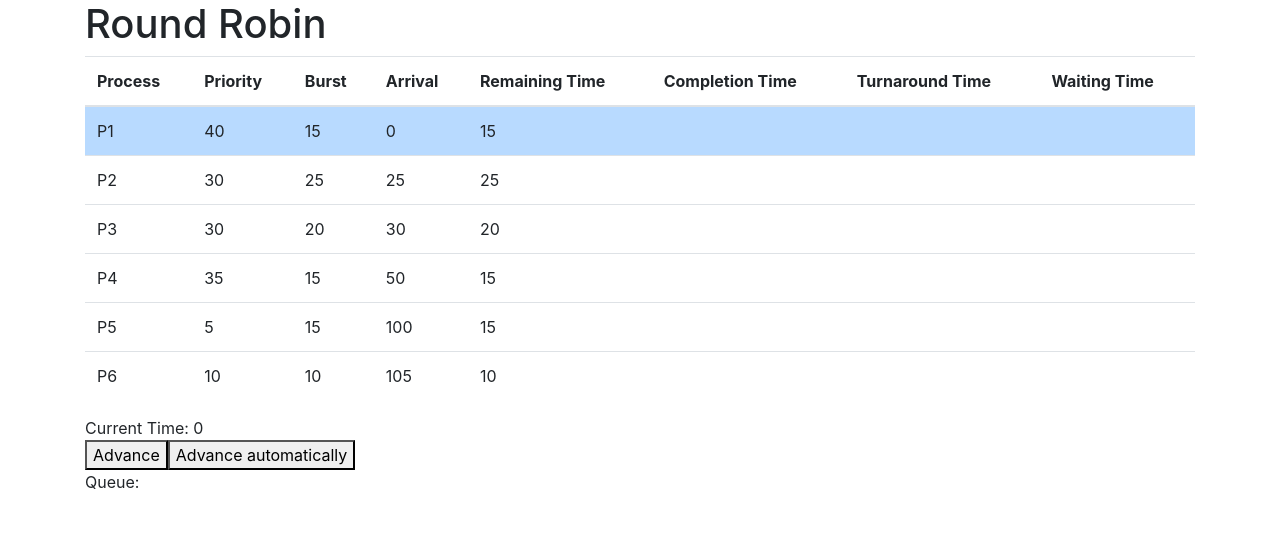
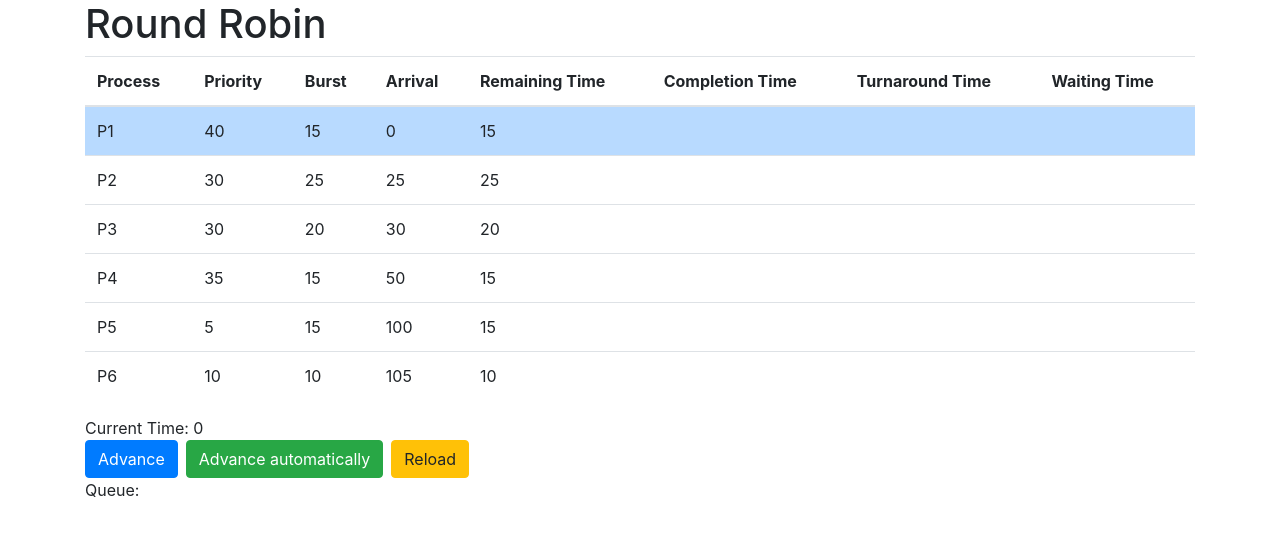
Before and after one commit to giraffesyo/scheduling-problem, a React (Create React App) app: page / in a window 1280 px wide. Shown: the top 536 px of the page. Built offline with nearby package versions, Linux system fonts and the light colour scheme.

Commit message:
Add stop and reload

```diff
--- a/src/RoundRobin.tsx
+++ b/src/RoundRobin.tsx
@@ -38,6 +38,7 @@ interface SchedulerState {
   TimeQuantum: number
   processesToSchedule: Process[]
   queueHistory: { name: string; complete: boolean }[]
+  advancingAutomatically: boolean
 }
 
 interface SchedulerProps {
@@ -59,6 +60,7 @@ class Scheduler extends React.PureComponent<SchedulerProps, SchedulerState> {
     TimeQuantum: 10,
     processesToSchedule: [],
     queueHistory: [],
+    advancingAutomatically: false,
   }
 
   // Updates queue with processes that have arrived but not queued, e.g. "new arrival",
@@ -181,15 +183,21 @@ class Scheduler extends React.PureComponent<SchedulerProps, SchedulerState> {
   scheduleAutomatically = () => {
     if (this.interval) {
       clearInterval(this.interval)
+      this.interval = undefined
+      this.setState({ advancingAutomatically: false })
     } else {
       this.interval = setInterval(this.schedule, 100)
+      this.setState({ advancingAutomatically: true })
     }
   }
 
   render() {
-    const { initialProcessesToSchedule } = this.props
-    const { queueHistory, currentTime } = this.state
-    const { schedule, scheduleAutomatically } = this
+    const {
+      schedule,
+      scheduleAutomatically,
+      props: { initialProcessesToSchedule },
+      state: { queueHistory, currentTime, advancingAutomatically },
+    } = this
     return (
       <div className="container">
         <h1>Round Robin</h1>
@@ -242,9 +250,23 @@ class Scheduler extends React.PureComponent<SchedulerProps, SchedulerState> {
           </tbody>
         </table>
         <div>Current Time: {currentTime}</div>
-        <button onClick={schedule}>Advance</button>
-        <button onClick={scheduleAutomatically}>
-          {this.interval ? 'Stop' : 'Advance automatically'}
+        {advancingAutomatically ? null : (
+          <button className="btn btn-primary mr-2" onClick={schedule}>
+            Advance
+          </button>
+        )}
+        <button
+          className={[
+            advancingAutomatically ? 'btn btn-danger' : 'btn btn-success',
+            'mr-2',
+          ].join(' ')}
+          onClick={scheduleAutomatically}>
+          {advancingAutomatically ? 'Stop' : 'Advance automatically'}
+        </button>
+        <button
+          className="btn btn-warning"
+          onClick={() => window.location.reload()}>
+          Reload
         </button>
         <div>
           Queue:
```
